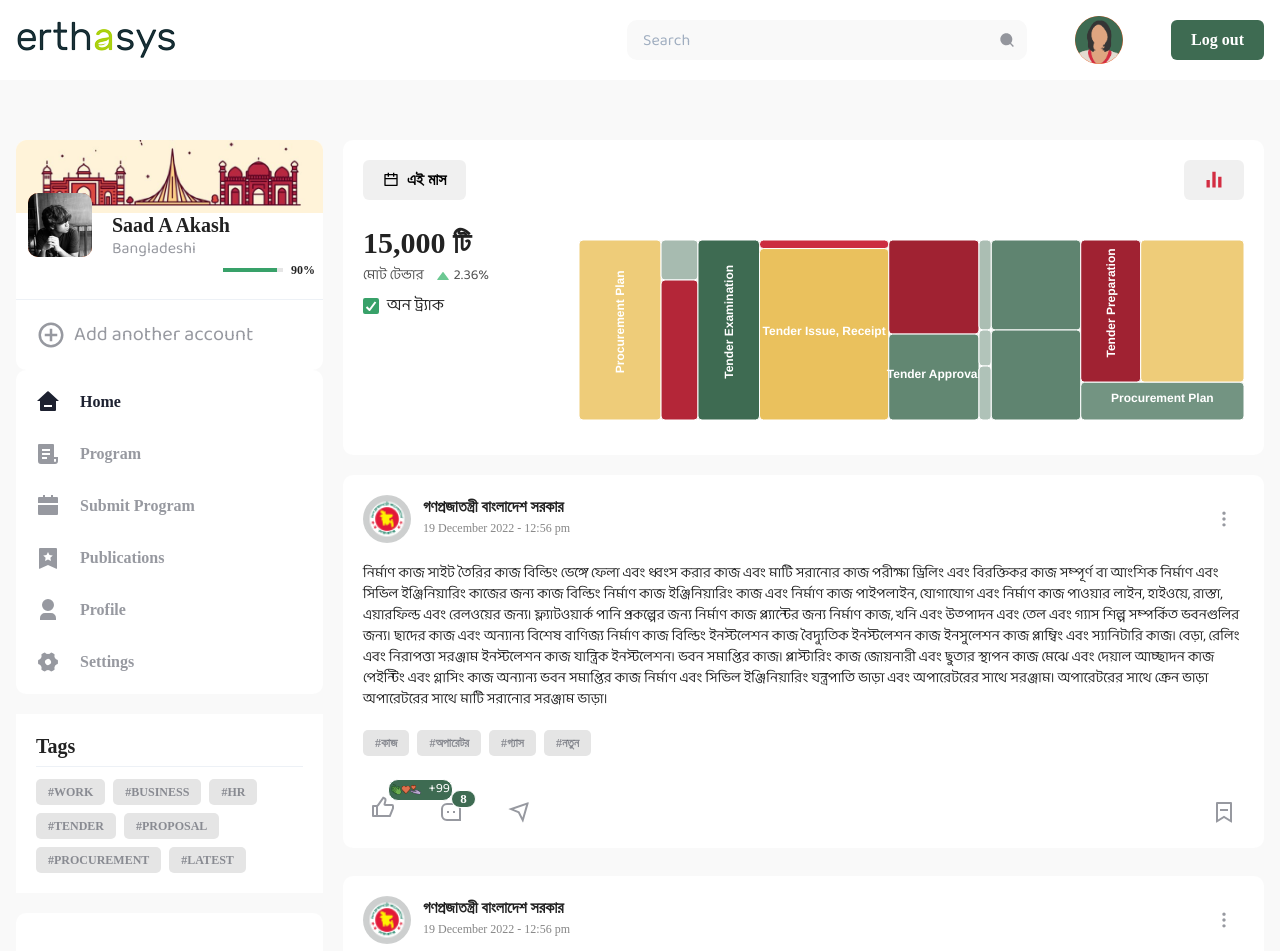
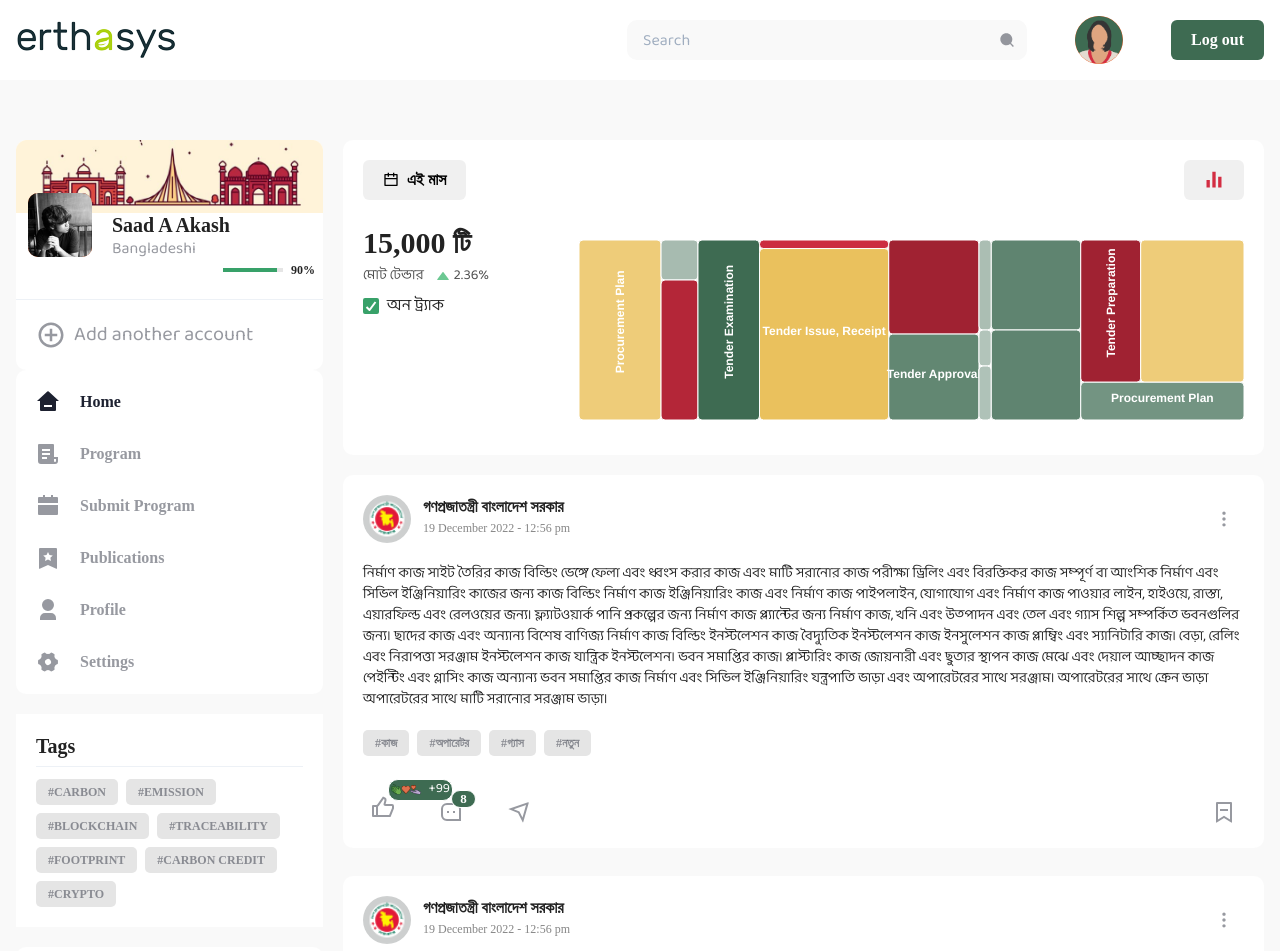
Before and after one commit to leveorxyz/erthasys-catalyst, a Next.js app: page / in a window 1280 px wide. Shown: the top 951 px of the page. Built offline with nearby package versions, Linux system fonts and the light colour scheme; a web font is replaced by a local one.

Commit message:
update: hashtag items

```diff
--- a/components/HashTags/HashTags.tsx
+++ b/components/HashTags/HashTags.tsx
@@ -1,14 +1,14 @@
-import { Box, Divider, Flex, Heading } from "@chakra-ui/react";
-import Tag from "./Tag";
+import { Box, Divider, Flex, Heading } from '@chakra-ui/react';
+import Tag from './Tag';
 
 const tags = [
-  { id: 1, name: "work" },
-  { id: 2, name: "business" },
-  { id: 3, name: "hr" },
-  { id: 4, name: "tender" },
-  { id: 5, name: "proposal" },
-  { id: 6, name: "procurement" },
-  { id: 7, name: "latest" },
+  { id: 1, name: 'carbon' },
+  { id: 2, name: 'emission' },
+  { id: 3, name: 'blockchain' },
+  { id: 4, name: 'traceability' },
+  { id: 5, name: 'footprint' },
+  { id: 6, name: 'carbon credit' },
+  { id: 7, name: 'crypto' },
 ];
 
 const HashTags = () => {
```
